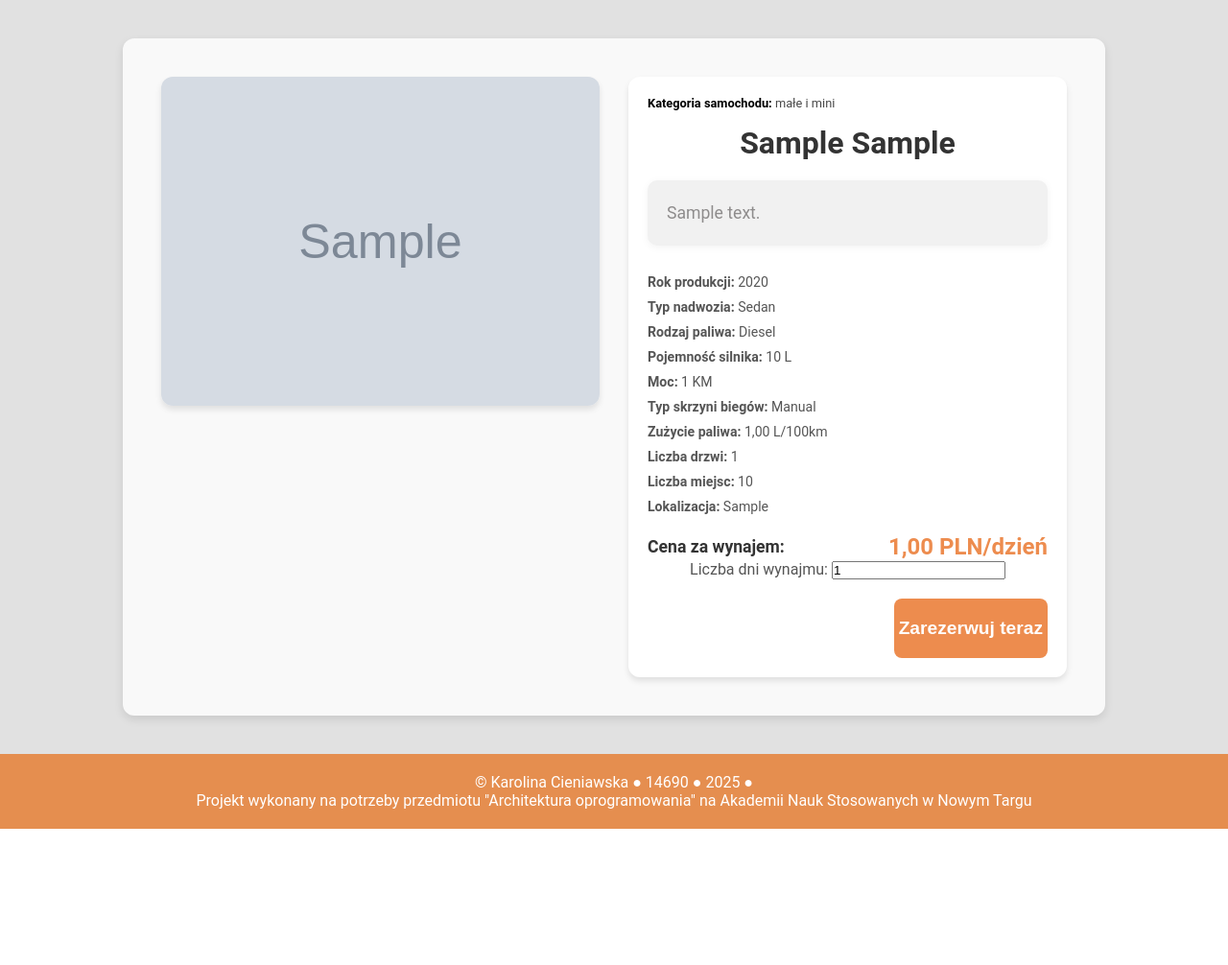
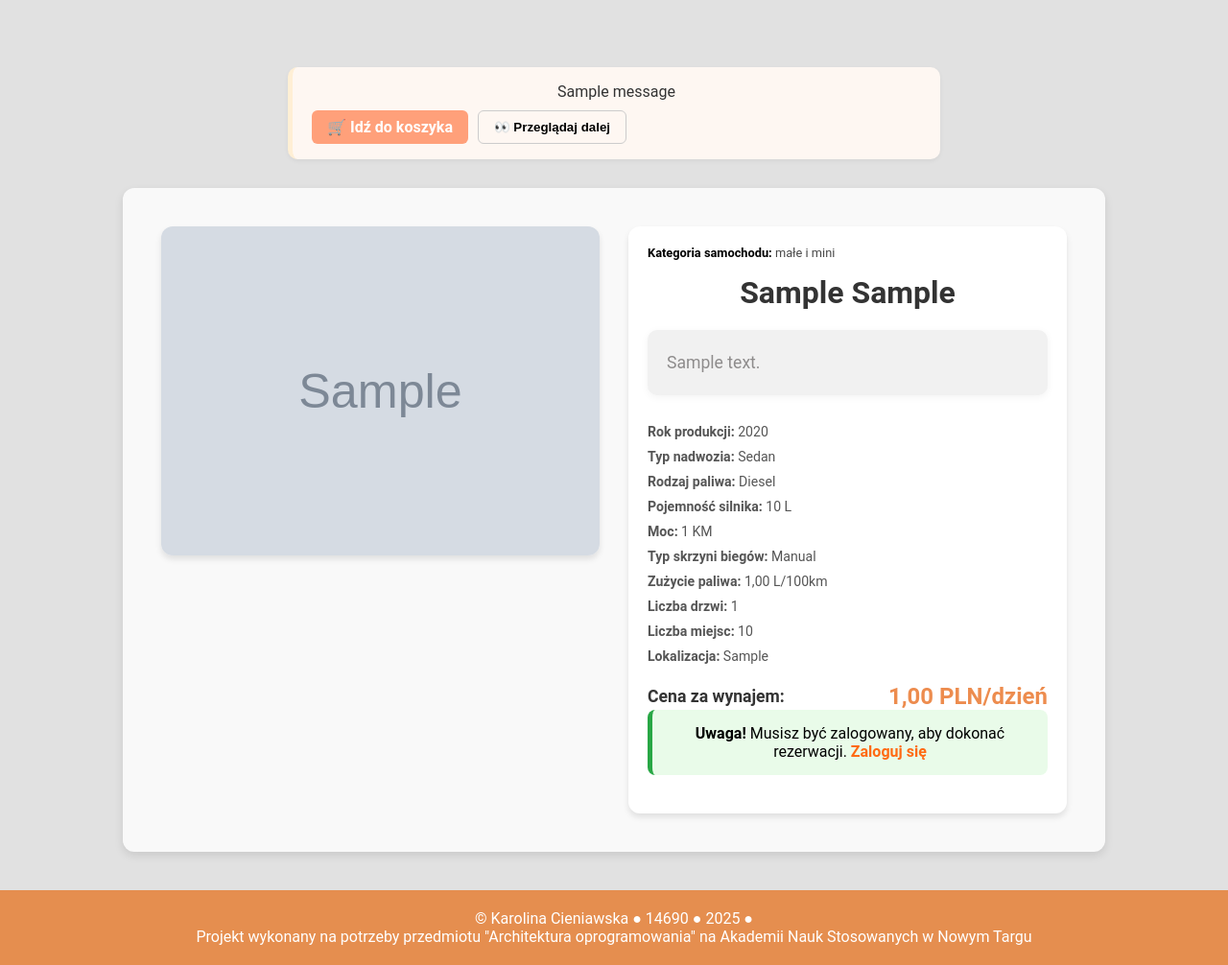
Before and after one commit to kcieniawska/CarRental, a Django app: page /car/1/ in a window 1280 px wide. Shown: the part 138-1144 px from the top of the page at 96% size. Before the commit the page ends 1002 px from the top, so only its background shows below. Run offline with Django 5.2, Linux system fonts and the light colour scheme; tables that the repository leaves empty hold one stand-in row (values such as "Sample post"); grey boxes marked "Sample" are stand-in pictures; one stand-in notice (Sample message) is shown.

Commit message:
Poprawa koszyka, dodanie emailu do rejestracji itp.

```diff
--- a/cars/templates/cars/car.html.jinja
+++ b/cars/templates/cars/car.html.jinja
@@ -3,6 +3,19 @@
 {% block title %}{{ car.brand }} {{ car.model }}{% endblock %}
 
 {% block content %}
+{% if messages %}
+    <div class="message-container">
+        {% for message in messages %}
+            <div class="message-box">
+                <p class="message-text">{{ message|safe }}</p>
+                <div class="message-actions">
+                    <a href="{% url 'orders:cart' %}" class="btn-cart">🛒 Idź do koszyka</a>
+                    <button class="btn-browse" onclick="this.closest('.message-box').style.display='none'">👀 Przeglądaj dalej</button>
+                </div>
+            </div>
+        {% endfor %}
+    </div>
+{% endif %}
 <div class="car-detail-container">
     <div class="car-image">
         <img src="{{ car.image.url }}" alt="{{ car.brand }} {{ car.model }}" class="car-img" />
@@ -38,7 +51,8 @@
             </div>
         </div>
 
-        <!-- Formularz do dodania samochodu do koszyka -->
+        {% if user.is_authenticated %}
+        <!-- Formularz do dodania samochodu do koszyka tylko dla zalogowanych użytkowników -->
         <form method="POST" action="{% url 'orders:add_to_cart' car.id %}">
             {% csrf_token %}
             <div class="rental-days">
@@ -49,6 +63,12 @@
                 <button type="submit" class="rent-button"><strong>Zarezerwuj teraz</strong></button>
             </div>
         </form>
+        {% else %}
+        <div class="alert alert-warning">
+            <strong>Uwaga!</strong> Musisz być zalogowany, aby dokonać rezerwacji.
+            <a href="{% url 'login' %}" style="color: #ff6a13;"class="btn btn-papaya-orange-text">Zaloguj się</a>
+        </div>
+        {% endif %}
     </div>
 </div>
 {% endblock %}
--- a/static/css/style.css
+++ b/static/css/style.css
@@ -1384,7 +1384,7 @@ nav.log .user-profile:hover {
 
 /* Przyciski checkout */
 .checkout-button {
-    background-color: #f7a541; /* papaya orange 🍊 */
+    background-color: #f7a541;
     color: white;
     padding: 14px 24px;
     font-size: 1.1em;
@@ -1414,3 +1414,84 @@ nav.log .user-profile:hover {
 .order-success-message p {
     margin: 5px 0;
 }
+
+/* Styl dla tekstu przycisku "Zaloguj się" */
+.btn-papaya-orange-text {
+    color: #ff6a13; /* Papaya Orange - kolor tekstu */
+    border: none; /* Brak obramowania */
+    font-weight: bold; /* Pogrubienie tekstu */
+    text-decoration: none; /* Usunięcie podkreślenia */
+}
+
+.btn-papaya-orange-text:hover {
+    color: #e15a10; /* Ciemniejszy odcień tekstu po najechaniu */
+}
+
+.alert {
+    background-color: #e9fbe9;
+    border-left: 5px solid #28a745;
+    padding: 15px;
+    margin-bottom: 20px;
+    border-radius: 8px;
+    font-size: 1rem;
+}
+
+.message-container {
+    margin: 20px auto;
+    max-width: 700px;
+    padding: 10px;
+}
+
+.message-box {
+    background-color: #fef7f2;
+    border-left: 5px solid papayawhip;
+    border-radius: 10px;
+    padding: 16px 20px;
+    box-shadow: 0 2px 5px rgba(0,0,0,0.05);
+    animation: fadeIn 0.5s ease-in-out;
+}
+
+.message-text {
+    color: #333;
+    font-size: 16px;
+    margin-bottom: 10px;
+}
+
+.message-actions {
+    display: flex;
+    gap: 10px;
+    flex-wrap: wrap;
+}
+
+.btn-cart {
+    background-color: #ffa07a; /* Papaya orange */
+    color: white;
+    padding: 8px 16px;
+    border-radius: 6px;
+    text-decoration: none;
+    font-weight: bold;
+    transition: background-color 0.3s;
+}
+
+.btn-cart:hover {
+    background-color: #ff8c66;
+}
+
+.btn-browse {
+    background-color: transparent;
+    border: 1px solid #ccc;
+    padding: 8px 16px;
+    border-radius: 6px;
+    font-weight: bold;
+    cursor: pointer;
+    transition: background-color 0.2s;
+}
+
+.btn-browse:hover {
+    background-color: #eee;
+}
+
+@keyframes fadeIn {
+    from { opacity: 0; transform: translateY(-10px); }
+    to { opacity: 1; transform: translateY(0); }
+}
--- a/users/templates/users/edit_profile.html.jinja
+++ b/users/templates/users/edit_profile.html.jinja
@@ -14,8 +14,8 @@
 
                         <!-- Jeśli jest zdjęcie profilowe, pokaż je -->
                         <div class="form-group text-center">
-                            {% if user.profile.profile_picture %}
-                                <img src="{{ user.profile.profile_picture.url }}" alt="Profile Picture" class="img-fluid rounded-circle" style="max-width: 150px;">
+                            {% if user.profile_picture %}
+                                <img src="{{ user.profile_picture.url }}" alt="Profile Picture" class="img-fluid rounded-circle" style="max-width: 150px;">
                             {% else %}
                                 <img src="https://via.placeholder.com/150" alt="Profile Picture" class="img-fluid rounded-circle">
                             {% endif %}
--- a/users/templates/users/profile.html.jinja
+++ b/users/templates/users/profile.html.jinja
@@ -12,8 +12,8 @@
                     <div class="row">
                         <!-- Kolumna z obrazkiem profilowym -->
                         <div class="col-md-4 text-center">
-                            {% if user.profile.profile_picture %}
-                                <img src="{{ user.profile.profile_picture.url }}" alt="Profile Picture" class="img-fluid rounded-circle" style="max-width: 150px;">
+                            {% if user.profile_picture %}
+                                <img src="{{ user.profile_picture.url }}" alt="Profile Picture" class="img-fluid rounded-circle" style="max-width: 150px;">
                             {% else %}
                                 <img src="https://via.placeholder.com/150" alt="Profile Picture" class="img-fluid rounded-circle">
                             {% endif %}
--- a/users/urls.py
+++ b/users/urls.py
@@ -7,6 +7,6 @@ urlpatterns = [
     path('edit-profile/', views.edit_profile, name='edit_profile'),
     path('logout/', views.logout_view, name='logout'),
     path('profile/', views.profile, name='profile'),
-    path('my_orders/', views.my_orders, name='my_orders')
+    path('orders/', views.my_orders, name='my_orders')
 
 ]
```
Also changed, not shown: orders/views.py (+46 -145 lines), users/forms.py (+9 -3 lines), users/models.py (+7 -6 lines), users/templates/users/my_orders.html.jinja (+6 -12 lines), users/templates/users/register.html.jinja (+12 -0 lines), users/views.py (+18 -18 lines), media/profile_pics/papaya.png (added), users/migrations/0004_rename_rental_date_order_order_date_and_more.py (added).
